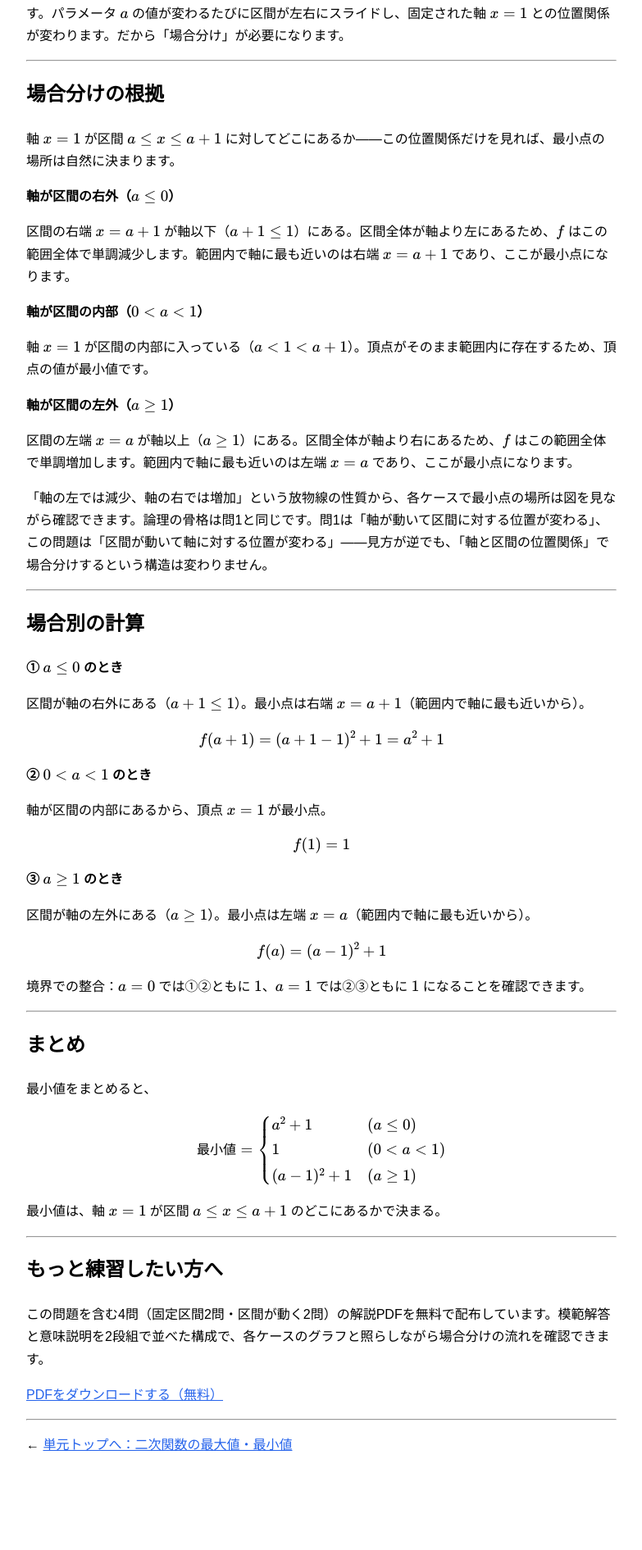
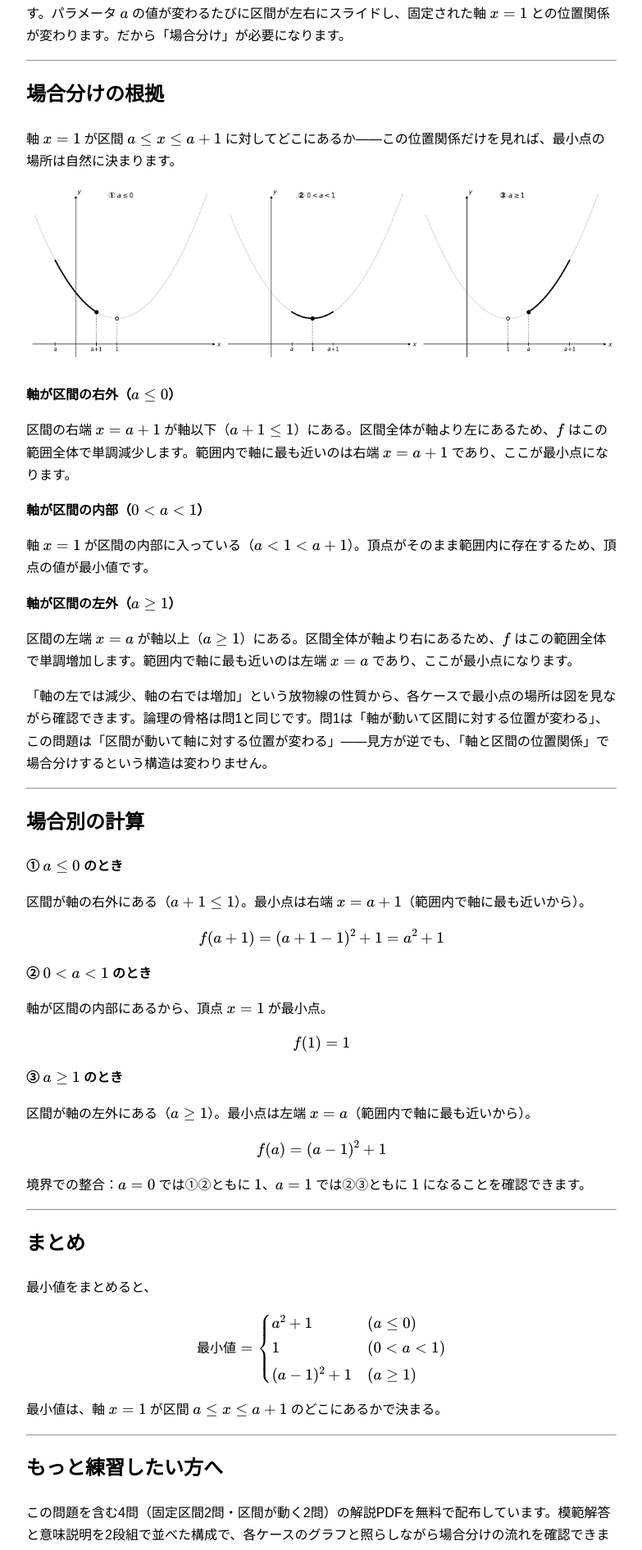
Before and after one commit to hmathproject/math-explanation-site, a Jekyll site: the page built from quadratic-min-moving-range.md, in a window 1280 px wide. Shown: the part 619-2510 px from the top of the page at 82% size, without its empty margins (248-1031 px from the left). Built offline with Jekyll 4.4.1, drawn with Linux system fonts in a browser that asks for light colours; before the commit the page ends 2427 px from its top, so only the background shows below that.

Commit message:
add problem 3 figure and restore image tag

```diff
--- a/quadratic-min-moving-range.md
+++ b/quadratic-min-moving-range.md
@@ -38,7 +38,7 @@ $$
 
 軸 \\( x = 1 \\) が区間 \\( a \leq x \leq a+1 \\) に対してどこにあるか——この位置関係だけを見れば、最小点の場所は自然に決まります。
 
-<!-- ![3ケースのグラフ](/assets/images/quadratic-min-moving-range-combined.png) -->
+![3ケースのグラフ](/assets/images/quadratic-min-moving-range-combined.png)
 
 **軸が区間の右外（\\( a \leq 0 \\)）**
 
```
Also changed, not shown: assets/images/quadratic-min-moving-range-combined.png (added).
